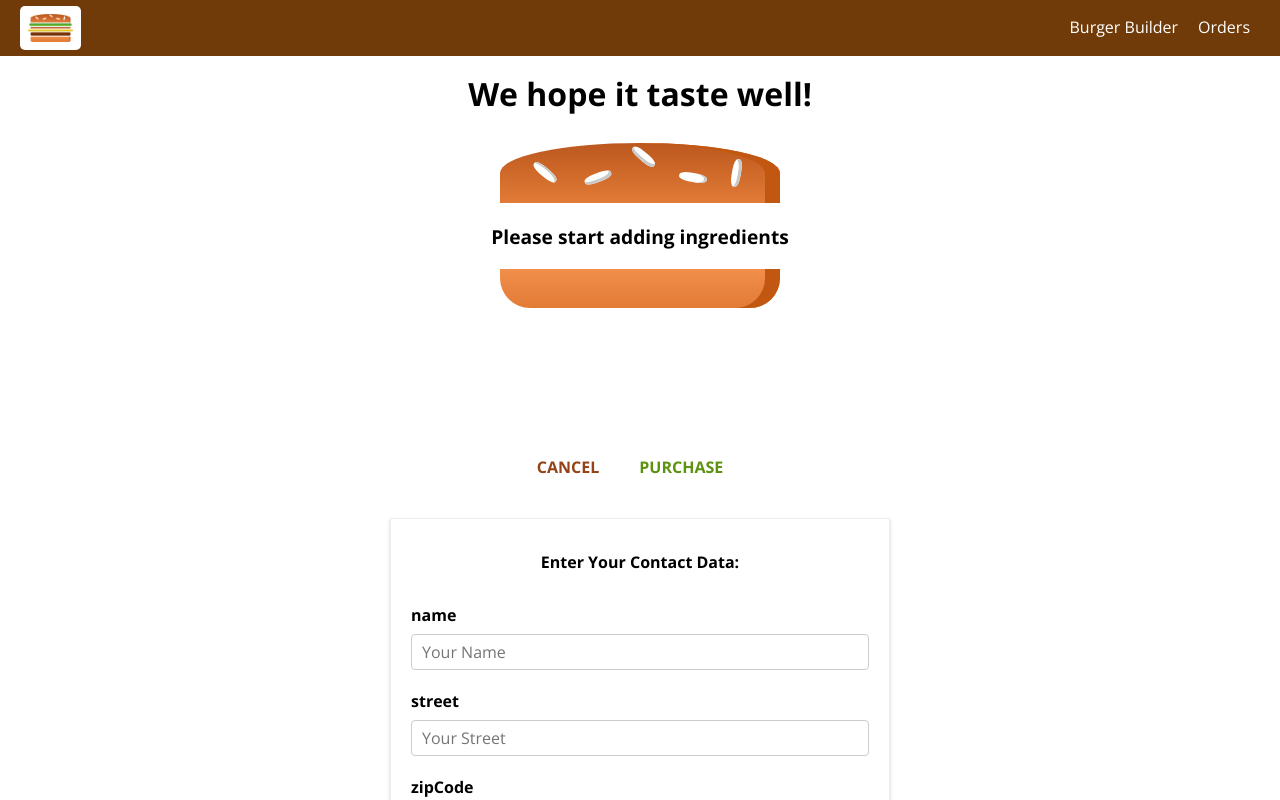
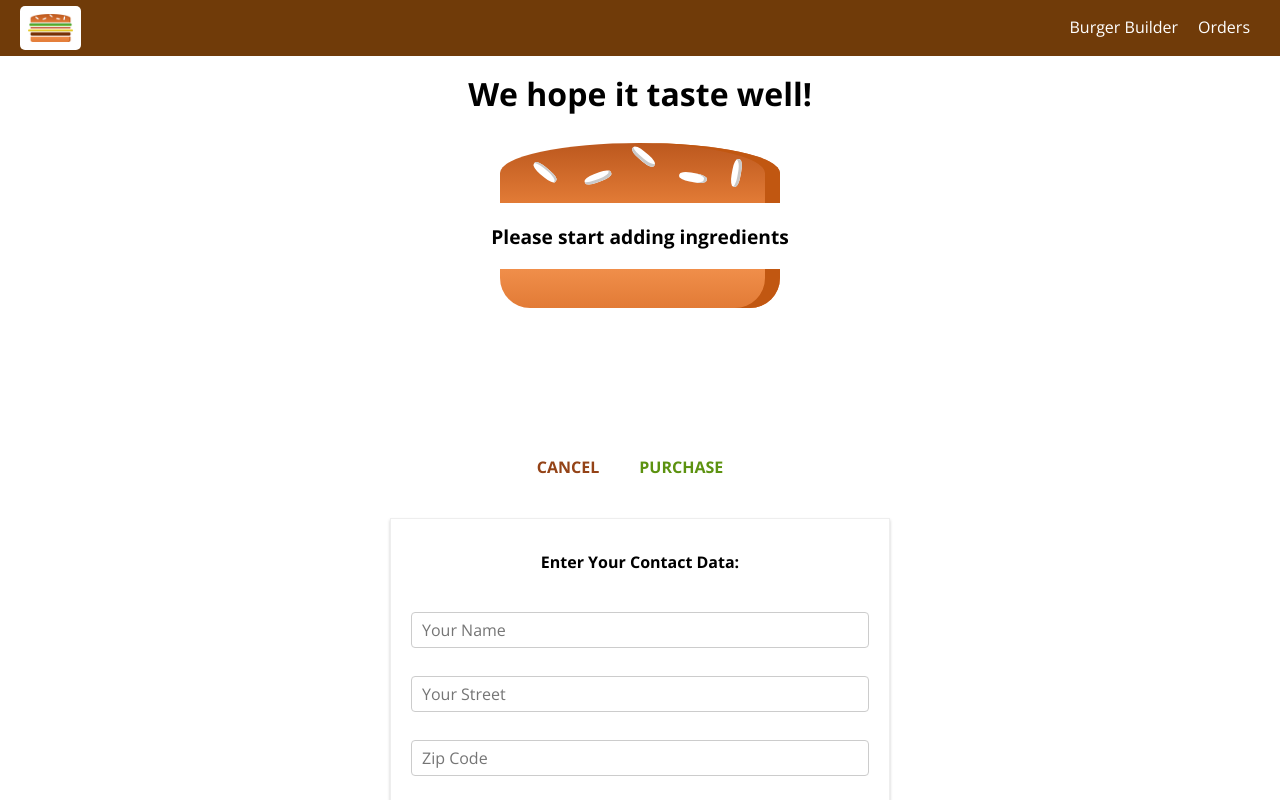
Before and after one commit to jcrowe85/burger-builder, a React (Create React App) app: page /checkout in a window 1280 px wide. Both pictures are taken after a click on the button "PURCHASE". Shown: the top 800 px of the page. Built offline with nearby package versions, Linux system fonts and the light colour scheme.

Commit message:
update form

```diff
--- a/src/components/UI/Input/Input.js
+++ b/src/components/UI/Input/Input.js
@@ -9,14 +9,31 @@ const input = (props) => {
             inputElement = <input
                 className={classes.InputElement}
                 {...props.elementConfig}
-                value={props.value}/>;
+                value={props.value}
+                onChange={props.changed}/>;
             break;
         case ('textarea'):
             inputElement = <textarea
                 className={classes.InputElement}
                  {...props.elementConfig}
-                  value={props.value}/>;
+                  value={props.value}
+                  onChange={props.changed}
+                  />;
             break;
+            case ('select'):
+                inputElement = (
+                    <select
+                        className={classes.InputElement}
+                        value={props.value}
+                        onChange={props.changed}>
+                        {props.elementConfig.options.map(option => (
+                            <option key={option.value} value={option.value}>
+                                {option.displayValue}
+                            </option>
+                        ))}
+                    </select>
+                    );
+                break;
         default:
             inputElement = <input
                 className={classes.InputElement}
--- a/src/containers/Checkout/ContactData/ContactData.js
+++ b/src/containers/Checkout/ContactData/ContactData.js
@@ -67,9 +67,14 @@ class ContactData extends Component {
     orderHandler = (event) => {
         event.preventDefault();
         this.setState({loading: true })
+        const formData = {};
+        for (let formElementIdentifier in this.state.orderForm) {
+            formData[formElementIdentifier] = this.state.orderForm[formElementIdentifier].value
+        }
         const order = {
             ingredients: this.props.ingredients,
-            price: this.props.price
+            price: this.props.price,
+            orderData: formData
 
         }
         axios.post('/orders.json', order)
@@ -82,26 +87,39 @@ class ContactData extends Component {
             });
     }
 
+    inputChangedHandler = (event, inputIdentifier) => {
+        const updatedOrderForm = {
+            ...this.state.orderForm
+        };
+        const updatedFormElement = {
+            ...updatedOrderForm[inputIdentifier]
+        };
+        updatedFormElement.value = event.target.value;
+        updatedOrderForm[inputIdentifier] = updatedFormElement;
+        this.setState({orderForm: updatedOrderForm});
+    }
+
     render() {
-        let inputProps = [];
+        let formElementsArray = [];
 
         for (let key in this.state.orderForm) {
-            inputProps.push({
-               label: key,
-               elementConfig: this.state.orderForm[key].elementConfig,
-               elementType: this.state.orderForm[key].elementType
-
+            formElementsArray.push({
+                id: key,
+                config: this.state.orderForm[key]
             })
         }
+        let form = (
+            <form onSubmit={this.orderHandler}>
+                {formElementsArray.map(formElement => (
+                    <Input
+                        key={formElement.id}
+                        elementType={formElement.config.elementType}
+                        elementConfig={formElement.config.elementConfig}
+                        value={formElement.config.value}
+                        changed={(event) => this.inputChangedHandler(event, formElement.id)}/>
 
-        let input = inputProps.map(ip => {
-            return <Input label={ip.label} elementConfig={ip.elementConfig} elementType={ip.elementType} />
-        })
-
-        let form = (
-            <form>
-                {input}
-                <Button btnType="Success" clicked={this.orderHandler}>Order</Button>
+                ))}
+                <Button btnType="Success">Order</Button>
             </form>
         );
         if (this.state.loading) {
```
Also changed, not shown: 1 other file (tests, documents, lock files or other folders).
